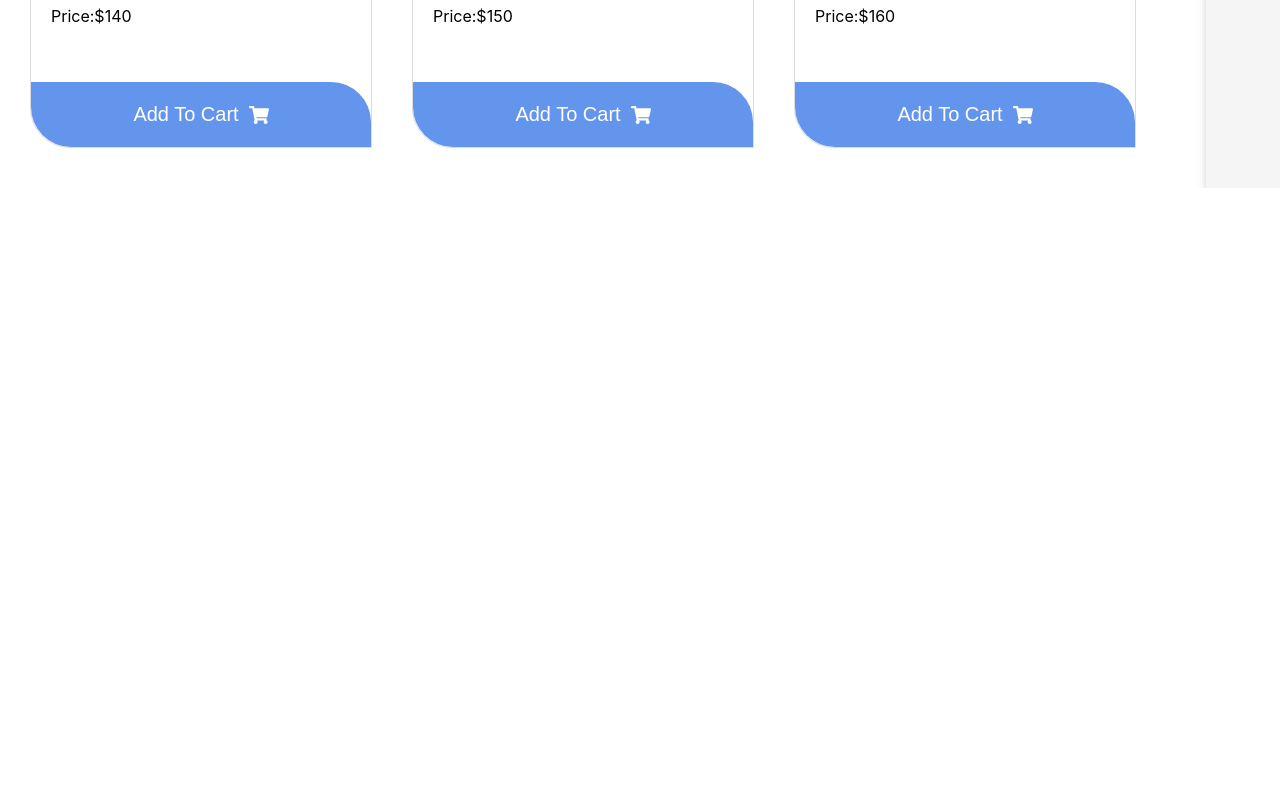
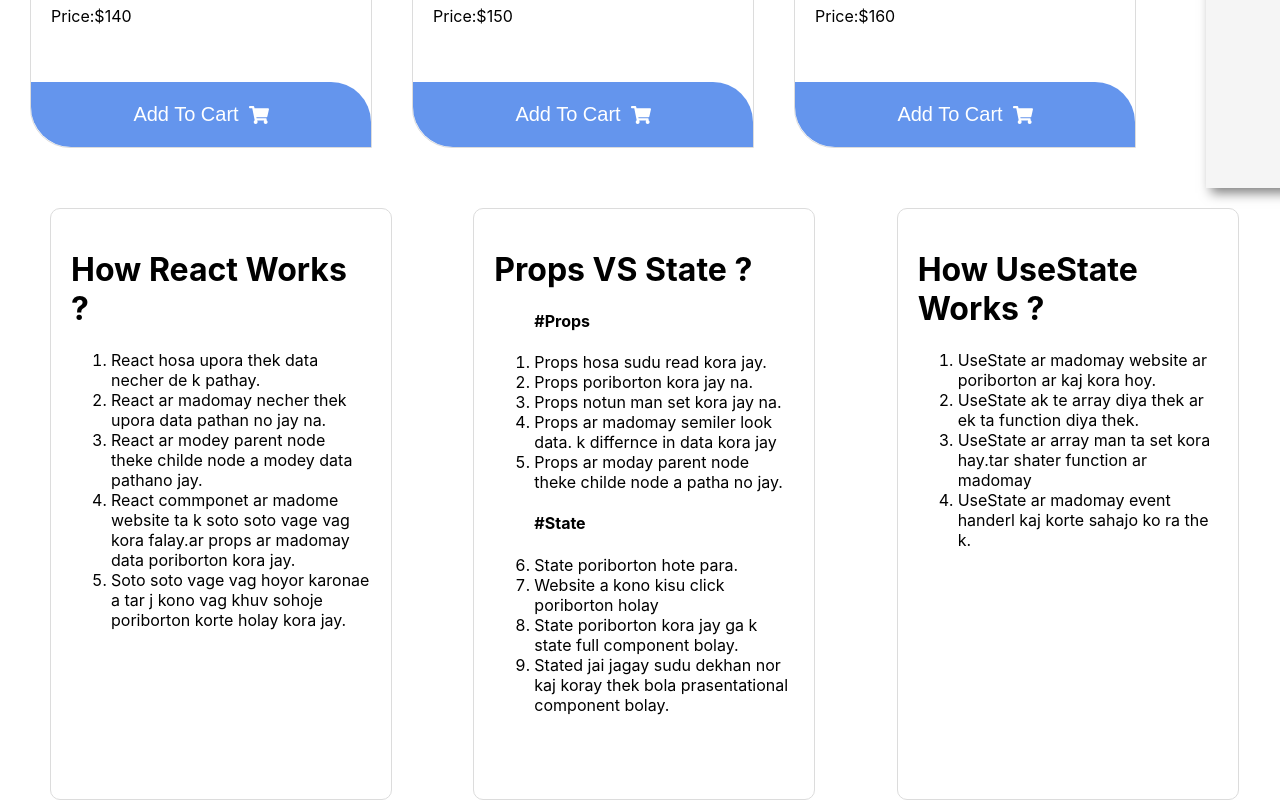
Before and after one commit to MohammadFaysal731/cap-calactions, a React (Create React App) app: page / in a window 1280 px wide. Shown: the part 2060-2860 px from the top of the page. Before the commit the page ends 2248 px from the top, so only its background shows below. Built offline with nearby package versions, Linux system fonts and the light colour scheme.

Commit message:
answer the three question

```diff
--- a/src/App.js
+++ b/src/App.js
@@ -1,5 +1,6 @@
 import './App.css';
 import Header from './components/Header/Header';
+import QuestionAnswer from './components/QuestionAnswer/QuestionAnswer';
 import Shop from './components/Shop/Shop';
 
 function App() {
@@ -7,6 +8,7 @@
     <div className="">
       <Header></Header>
       <Shop></Shop>
+      <QuestionAnswer></QuestionAnswer>
     </div>
   );
 }
--- /dev/null
+++ b/src/components/QuestionAnswer/QuestionAnswer.css
@@ -0,0 +1,24 @@
+.question-container{
+  display: grid;
+  grid-template-columns: repeat(3,1fr);
+  gap: 40px;
+  margin-top:20px;
+  margin-left: 50px;
+}
+.question{
+width: 300px;
+height: 550px;
+border: 1px solid gainsboro ;
+border-radius: 10px;
+padding: 20px;
+}
+@media only screen and (max-width:688px) {
+    .question-container{
+        grid-template-columns: repeat(1,1fr);
+    }
+}
+@media only screen and (min-width:688px) and(max-width:990px) {
+    .question-container{
+        grid-template-columns: repeat(2,1fr);
+    }
+}
--- /dev/null
+++ b/src/components/QuestionAnswer/QuestionAnswer.js
@@ -0,0 +1,48 @@
+import React from 'react';
+import './QuestionAnswer.css'
+const QuestionAnswer = () => {
+    return (
+        <div>
+            <div className="question-container">
+                <div className="question">
+                    <h1>How React Works ?</h1>
+                    <ol>
+                        <li>React hosa upora thek data necher de k pathay.</li>
+                        <li>React ar madomay necher thek upora data pathan no jay na.</li>
+                        <li>React ar modey parent node theke childe node a modey data pathano jay. </li>
+                        <li>React commponet ar madome website ta k soto soto vage vag kora falay.ar props ar madomay data poriborton kora jay.</li>
+                        <li>Soto soto vage vag hoyor karonae a tar j kono vag khuv sohoje poriborton korte holay kora jay.</li>
+                    </ol>
+                </div>
+                <div className="question">
+                    <h1>Props VS State ?</h1>
+                    <ol>
+                        <h4>#Props</h4>
+                        <li>Props hosa sudu read kora jay.</li>
+                        <li>Props poriborton kora jay na.</li>
+                        <li>Props notun man set kora jay na.</li>
+                        <li>Props ar madomay semiler look data. k differnce in  data kora jay</li>
+                        <li>Props ar moday parent node theke childe node a patha no jay.</li>
+                        <h4>#State</h4>
+                        <li>State poriborton hote para.</li>
+                        <li>Website a kono kisu click poriborton holay </li>
+                        <li>State poriborton kora jay ga k state full component bolay.</li>
+                        <li>Stated jai jagay sudu dekhan nor kaj koray thek bola prasentational component bolay. </li>
+                    </ol>
+                </div>
+                <div className="question">
+                    <h1>How UseState Works ?</h1>
+                    <ol>
+                        <li>UseState ar madomay website ar poriborton ar kaj kora hoy.</li>
+                        <li>UseState ak te array diya thek ar ek ta function diya thek.</li>
+                        <li>UseState ar array man ta set kora hay.tar shater  function ar madomay</li>
+                        <li>UseState ar madomay event handerl kaj korte sahajo ko ra the k.</li>
+                    </ol>
+                </div>
+
+            </div>
+        </div>
+    );
+};
+
+export default QuestionAnswer;
```
Also changed, not shown: src/utilities/ganaratorcap-and-selected-for-me.js (deleted, +0 -24 lines).
